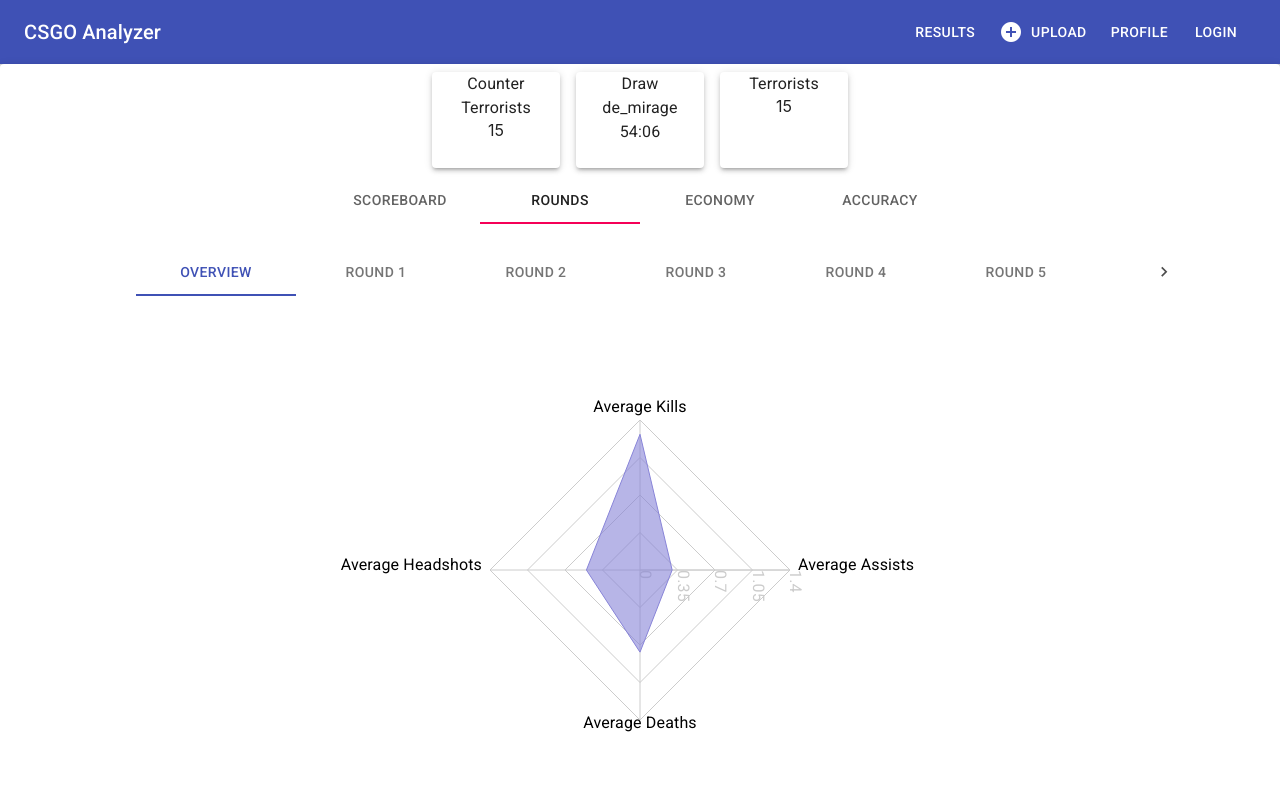
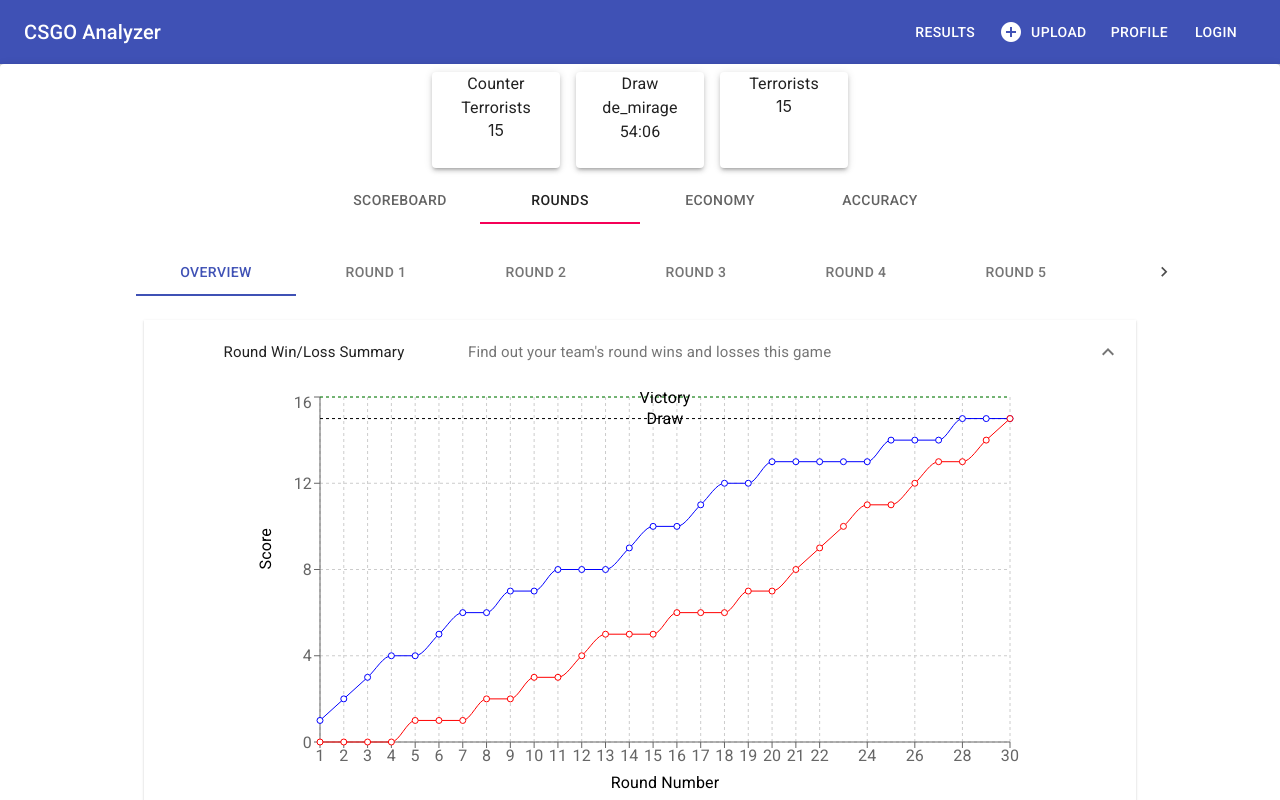
Before and after one commit to gjabble/csgo-web-app, a React (Create React App) app in the folder client/: page /results in a window 1280 px wide. Both pictures are taken after a click on the tab "ROUNDS". Shown: the top 800 px of the page. Built offline with nearby package versions, Linux system fonts and the light colour scheme.

Commit message:
put round overview graphs in accordions

```diff
--- /dev/null
+++ b/client/src/components/accuracy/Accuracy.js
@@ -0,0 +1,25 @@
+import React from 'react';
+import Container from '@material-ui/core/Container';
+import Paper from '@material-ui/core/Paper';
+import Typography from "@material-ui/core/Typography";
+
+import { makeStyles } from '@material-ui/core/styles';
+const useStyles = makeStyles(theme => ({
+}));
+
+const Accuracy = (props) => {
+  const classes = useStyles();
+  return (
+    <Container>
+      {/**
+       * accuracy stats for all weapons used by user
+       * pie chart showing hit group distribution
+       * overall hit group distribution
+       * total number fired
+       * total number hit
+       */}
+    </Container>
+  );
+}
+
+export default Accuracy;
--- /dev/null
+++ b/client/src/components/economy/Economy.js
@@ -0,0 +1,35 @@
+import React from 'react';
+import Container from '@material-ui/core/Container';
+import Paper from '@material-ui/core/Paper';
+import Typography from "@material-ui/core/Typography";
+import { connect } from 'react-redux';
+
+import { makeStyles } from '@material-ui/core/styles';
+const useStyles = makeStyles(theme => ({
+}));
+
+const Economy = (props) => {
+  const classes = useStyles();
+  console.log(props.data);
+  return (
+    <Container>
+      {/**
+       * graph showing money spent, saved, earned each round y axis is usd, x axis is round - state.rounds
+       * per weapon: money spent, times bought - ?
+       * force buy, eco, full buy per round - state.rounds
+       * stats for average spend per round, average save per round - state.rounds
+       */}
+    </Container>
+  );
+}
+
+function mapStateToProps(state) {
+  if (state) {
+    return {
+      data: state
+    }
+  }
+  return {};
+}
+
+export default connect(mapStateToProps)(Economy);
--- a/client/src/components/overviewRoundPanel/OverviewRoundPanel.js
+++ b/client/src/components/overviewRoundPanel/OverviewRoundPanel.js
@@ -1,28 +1,69 @@
 import React from 'react';
 import Container from '@material-ui/core/Container';
-import Paper from '@material-ui/core/Paper';
 import Typography from "@material-ui/core/Typography";
 import WeaponChart from '../weaponChart/WeaponChart';
 import RoundResultChart from '../roundResultChart/RoundResultChart';
 import PerformanceChart from '../performanceChart/PerformanceChart';
-
+import ExpansionPanel from '@material-ui/core/ExpansionPanel';
+import ExpansionPanelSummary from '@material-ui/core/ExpansionPanelSummary';
+import ExpansionPanelDetails from '@material-ui/core/ExpansionPanelDetails';
+import ExpandMoreIcon from '@material-ui/icons/ExpandMore';
 
 import { makeStyles } from '@material-ui/core/styles';
-const useStyles = makeStyles(theme => ({
+const useStyles = makeStyles((theme) => ({
+  heading: {
+    fontSize: theme.typography.pxToRem(15),
+    flexBasis: '33.33%',
+    flexShrink: 0,
+  },
+  secondaryHeading: {
+    fontSize: theme.typography.pxToRem(15),
+    color: theme.palette.text.secondary,
+  },
 }));
 
 const OverviewRoundPanel = (props) => {
+  const [expanded, setExpanded] = React.useState('panel1');
+
+  const handleChange = (panel) => (event, newExpanded) => {
+    setExpanded(newExpanded ? panel : false);
+  };
+
   const classes = useStyles();
+
   return (
     <Container>
-      {/* <Typography>Round win/loss overview</Typography>
-      <Typography>Radar chart showing performance in game</Typography>
-      * Radar chart
-     * Weapon Chart
-     * Damage Chart*/}
-      <PerformanceChart data={props.data.performance}></PerformanceChart>
-      <RoundResultChart data={props.data.rounds}></RoundResultChart>
-      <WeaponChart data={props.data.weapons}></WeaponChart>
+
+      <ExpansionPanel square expanded={expanded === 'panel1'} onChange={handleChange('panel1')}>
+        <ExpansionPanelSummary aria-controls="panel1d-content" id="panel1d-header" expandIcon={<ExpandMoreIcon />}>
+          <Typography className={classes.heading}>Round Win/Loss Summary</Typography>
+          <Typography className={classes.secondaryHeading}>Find out your team's round wins and losses this game</Typography>
+        </ExpansionPanelSummary>
+        <ExpansionPanelDetails>
+          <RoundResultChart data={props.data.rounds}></RoundResultChart>
+        </ExpansionPanelDetails>
+      </ExpansionPanel>
+
+      <ExpansionPanel square expanded={expanded === 'panel2'} onChange={handleChange('panel2')}>
+        <ExpansionPanelSummary aria-controls="panel2d-content" id="panel2d-header" expandIcon={<ExpandMoreIcon />}>
+          <Typography className={classes.heading}>Weapon Performance</Typography>
+          <Typography className={classes.secondaryHeading}>Find out your performance on weapons used this game</Typography>
+        </ExpansionPanelSummary>
+        <ExpansionPanelDetails>
+          <WeaponChart data={props.data.weapons}></WeaponChart>
+        </ExpansionPanelDetails>
+      </ExpansionPanel>
+
+      <ExpansionPanel square expanded={expanded === 'panel3'} onChange={handleChange('panel3')}>
+        <ExpansionPanelSummary aria-controls="panel3d-content" id="panel3d-header" expandIcon={<ExpandMoreIcon />}>
+          <Typography className={classes.heading}>Key Performance Indicators</Typography>
+          <Typography className={classes.secondaryHeading}>Find out your average kills, assists, deaths and headshots</Typography>
+        </ExpansionPanelSummary>
+        <ExpansionPanelDetails>
+          <PerformanceChart data={props.data.performance}></PerformanceChart>
+        </ExpansionPanelDetails>
+      </ExpansionPanel>
+
     </Container>
   )
 }
--- a/client/src/components/performanceChart/PerformanceChart.js
+++ b/client/src/components/performanceChart/PerformanceChart.js
@@ -10,7 +10,7 @@ import { makeStyles } from '@material-ui/core/styles';
 const useStyles = makeStyles(theme => ({
   container: {
     display: 'flex',
-    justifyContent: 'center'
+    justifyContent: 'center',
   }
 }));
 
@@ -35,6 +35,7 @@ const PerformanceChart = (props) => {
   ];
   const classes = useStyles();
   return (
+    <Container>
       <Container className={classes.container}>
         <RadarChart cx={300} cy={250} outerRadius={150} width={600} height={500} data={data}>
           <PolarGrid />
@@ -42,6 +43,14 @@ const PerformanceChart = (props) => {
           <PolarRadiusAxis />
           <Radar name="" dataKey="A" stroke="#8884d8" fill="#8884d8" fillOpacity={0.6} />
         </RadarChart>
+
+      </Container>
+      <Container>
+        <Typography>Average Kills: {props.data.averageKills.toFixed(2)}</Typography>
+        <Typography>Average Assists: {props.data.averageAssists.toFixed(2)}</Typography>
+        <Typography>Average Deaths: {props.data.averageDeaths.toFixed(2)}</Typography>
+        <Typography>Average Headshots: {props.data.averageHeadshot.toFixed(2)}</Typography>
+      </Container>
     </Container>
   );
 }
--- a/client/src/components/results/Results.js
+++ b/client/src/components/results/Results.js
@@ -9,6 +9,8 @@ import Box from '@material-ui/core/Box';
 import Scoreboard from '../scoreboard/Scoreboard';
 import { connect } from 'react-redux';
 import Rounds from '../rounds/Rounds';
+import Economy from '../economy/Economy';
+import Accuracy from "../accuracy/Accuracy";
 
 const useStyles = makeStyles(theme => ({
   root: {
@@ -94,8 +96,12 @@ const Results = (props) => {
             <TabPanel value={value} index={1}>
               <Rounds></Rounds>
             </TabPanel>
-            <TabPanel value={value} index={2}>economy</TabPanel>
-            <TabPanel value={value} index={3}>accuracy</TabPanel>
+            <TabPanel value={value} index={2}>
+              <Economy></Economy>
+            </TabPanel>
+            <TabPanel value={value} index={3}>
+              <Accuracy></Accuracy>
+            </TabPanel>
           </Container>
         </Container>
       </Paper>
```
Also changed, not shown: 1 other file (tests, documents, lock files or other folders). Lines whose indentation alone changed are shown as unchanged.
